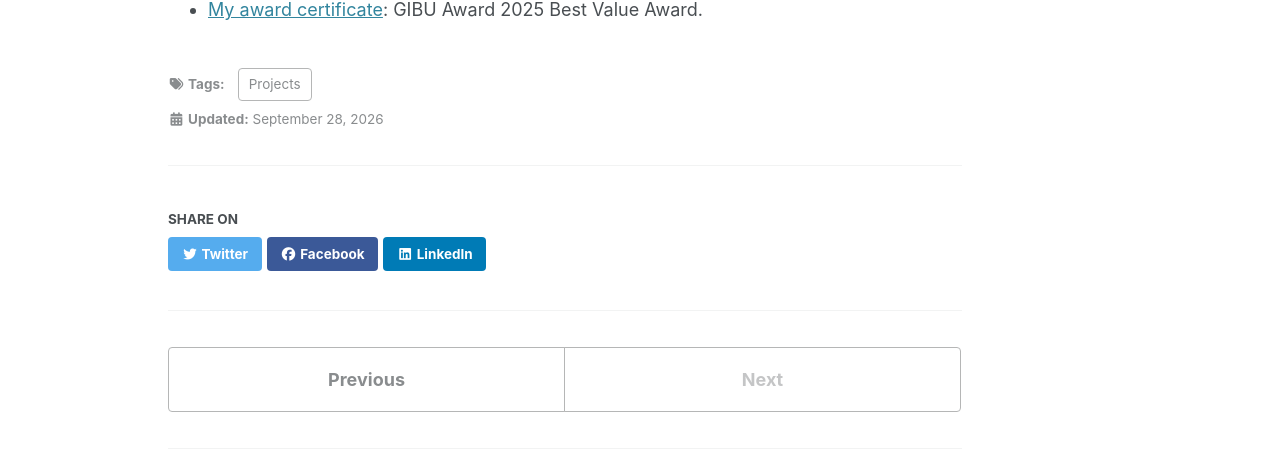
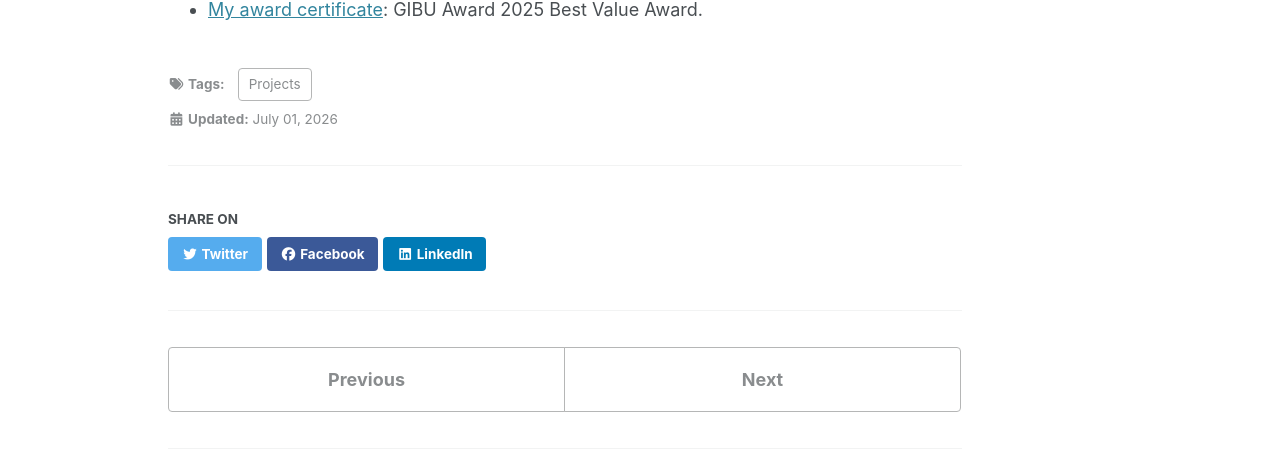
Before and after one commit to Faizan-E-Mustafa/Faizan-E-Mustafa.github.io, a Jekyll site: the page built from _posts/2026-07-01-CorporateActions.md, in a window 1280 px wide and 900 px high, scrolled down 1261 px. Shown: the part 149-624 px from the top of the window. Built offline with Jekyll 4.4.1, drawn with Linux system fonts in a browser that asks for light colours; cached includes are drawn as plain includes; nearby versions of some CDN libraries.

Commit message:
Backdate corporate actions post to July 2026

```diff
--- a/_posts/2026-09-28-CorporateActions.md
+++ b/_posts/2026-07-01-CorporateActions.md
@@ -1,6 +1,6 @@
 ---
 title: "Avaloq GenAI Corporate Actions for Banking Operations"
-date: 2026-09-28
+date: 2026-07-01
 tags: [Projects]
 excerpt: "Developed at NEC Laboratories Europe for our customer Avaloq, with reported 98% accuracy and up to 40% time savings in preparing multilingual notifications"
 toc: false
```
